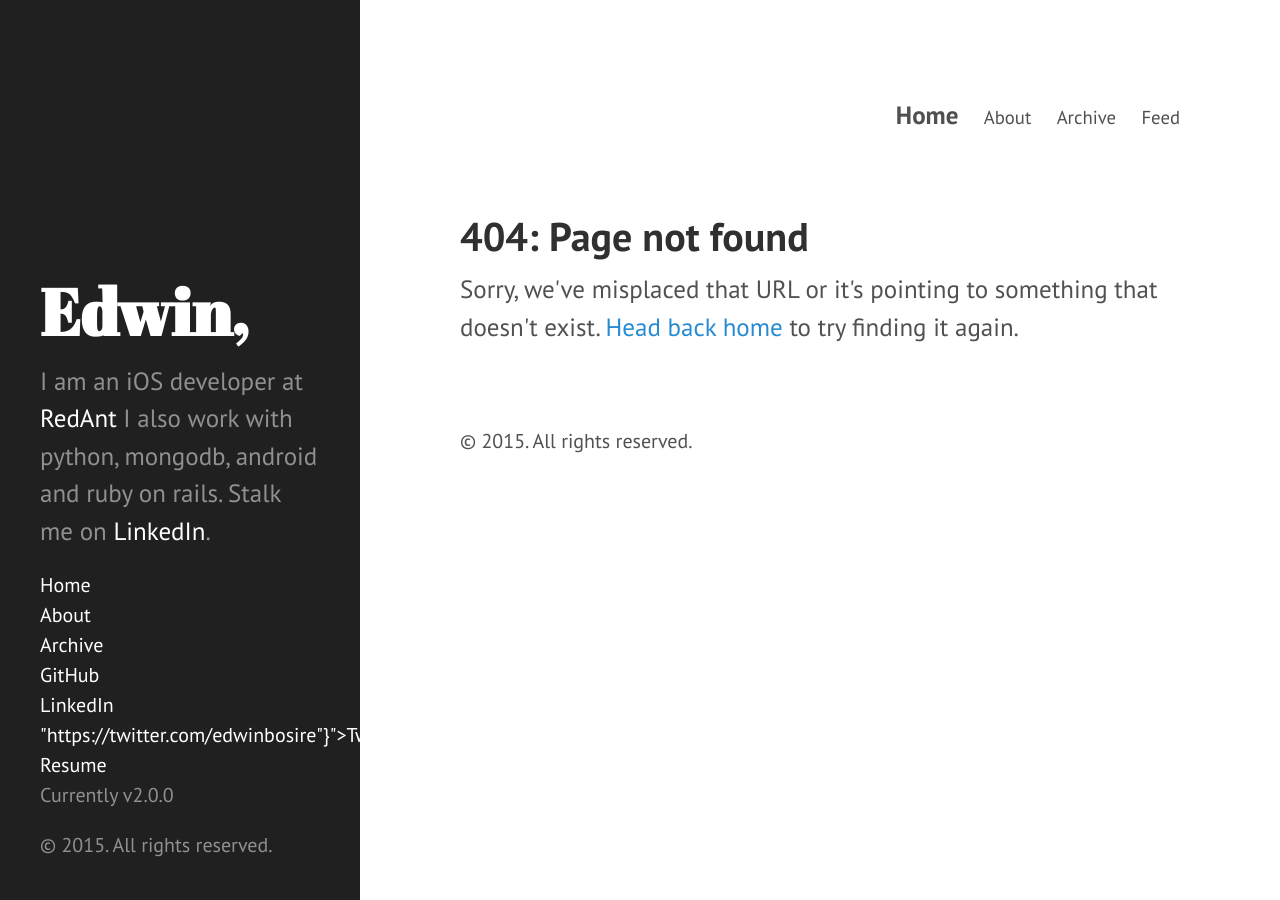
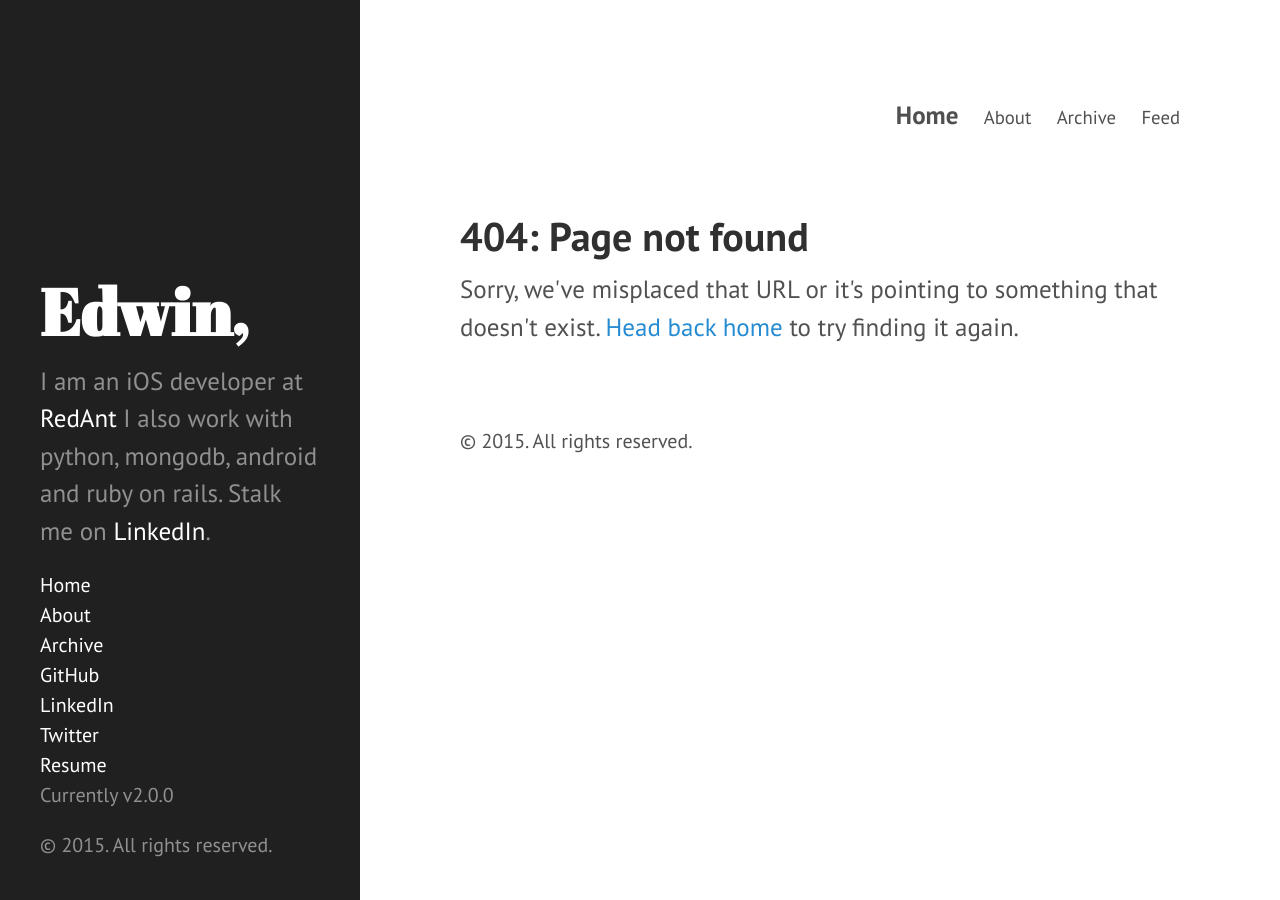
Before and after one commit to edwinbosire/edwinbosire.github.io, a Jekyll site: the page built from 404.html, in a window 1280 px wide. Built offline with Jekyll 4.4.1, drawn with Linux system fonts in a browser that asks for light colours; some of the changed lines change nothing that is shown.

Commit message:
More changes to configuration

```diff
--- a/_config.yml
+++ b/_config.yml
@@ -24,11 +24,9 @@
 github:
   repo:           https://github.com/edwinbosire
 
-twitter:
-  url:            https://twitter.com/edwinbosire
+twitter:          https://twitter.com/edwinbosire
 
-linkedin:
-  url:            http://uk.linkedin.com/in/edwinbosire/
+linkedin:         http://uk.linkedin.com/in/edwinbosire/
 
 # This is the list of pages to incldue in the header of the website.
 pages_list:
```
